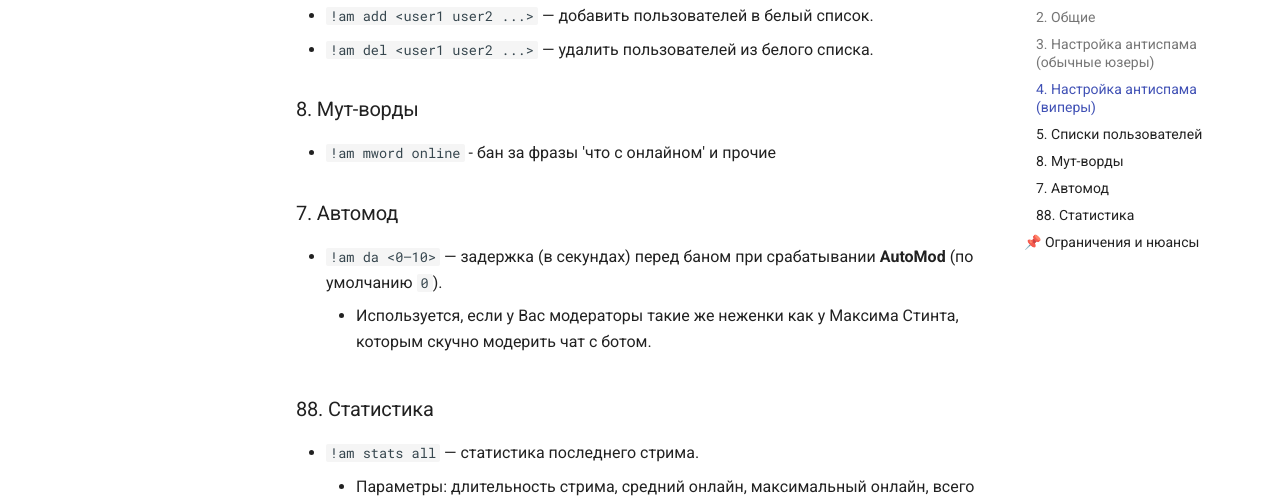
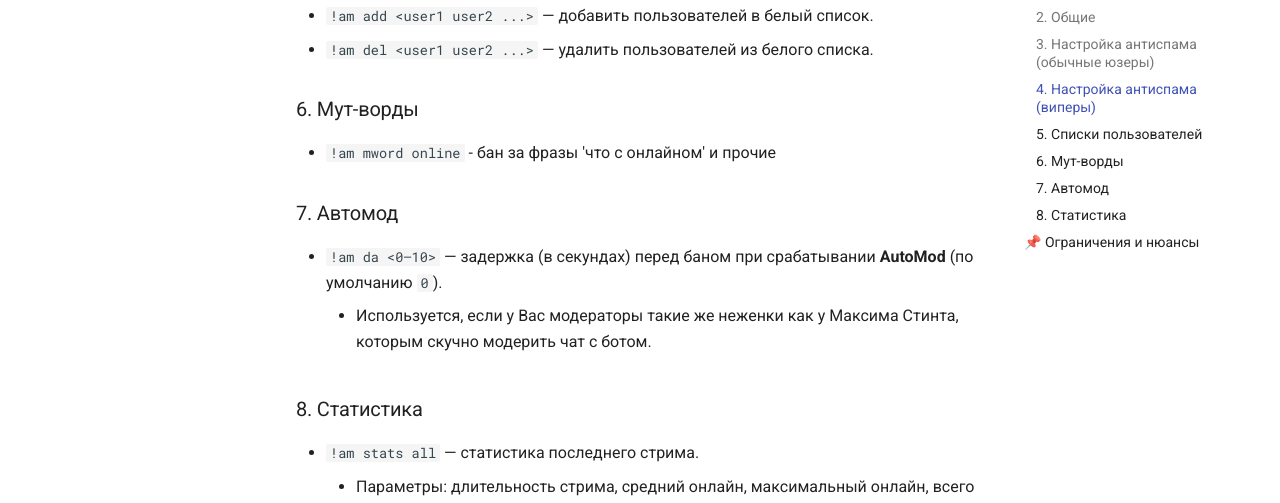
Before and after one commit to ra1phdd/twitchspam, an MkDocs documentation site: the page built from docs/docs/index.md, in a window 1280 px wide and 900 px high, scrolled down 2120 px. Shown: the part 163-666 px from the top of the window. Built offline with MkDocs 1.6.1 and Material for MkDocs 9.7.7, drawn with Linux system fonts in a browser that asks for light colours.

Commit message:
fix/docs

```diff
--- a/docs/docs/index.md
+++ b/docs/docs/index.md
@@ -73,14 +73,14 @@
 - `!am add <user1 user2 ...>` — добавить пользователей в белый список.
 - `!am del <user1 user2 ...>` — удалить пользователей из белого списка.
 
-### 8. Мут-ворды
+### 6. Мут-ворды
 - `!am mword online` - бан за фразы 'что с онлайном' и прочие
 
 ### 7. Автомод
 - `!am da <0–10>` — задержка (в секундах) перед баном при срабатывании **AutoMod** (по умолчанию `0`).
     - Используется, если у Вас модераторы такие же неженки как у Максима Стинта, которым скучно модерить чат с ботом.
 
-### 88. Статистика
+### 8. Статистика
 - `!am stats all` — статистика последнего стрима.
     - Параметры: длительность стрима, средний онлайн, максимальный онлайн, всего сообщений, первых сообщений, скорость сообщений, кол-во банов и мутов, топ 3 продуктивных модератора за стрим
 - `!am stats` — статистика пользователя с последнего стрима.
```
